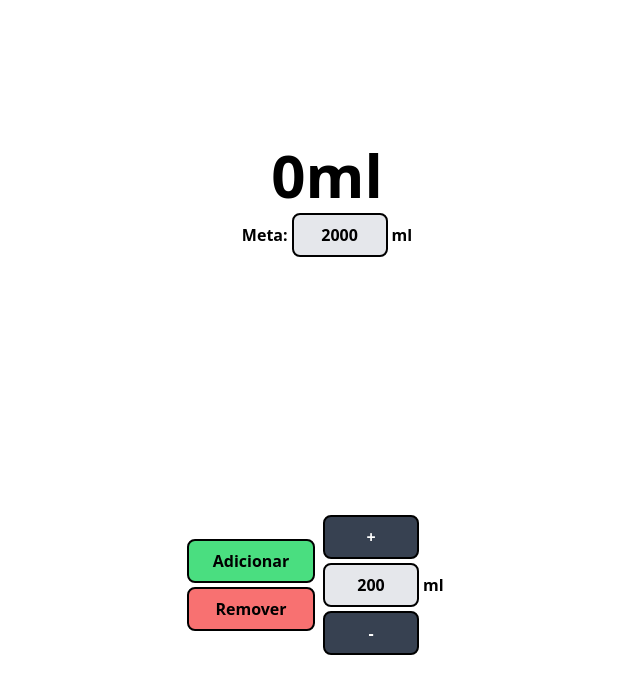
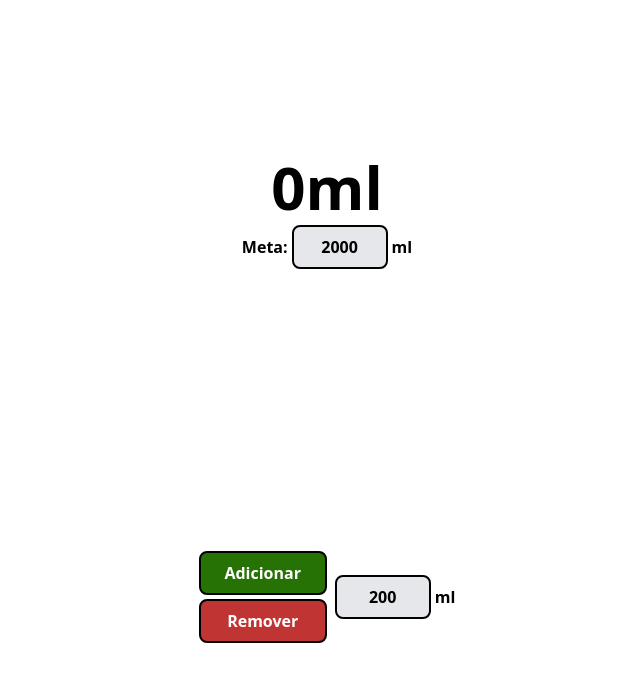
Before and after one commit to Diego-Moreira8/tome-agua, a React (Vite) app: page / in a window 1280 px wide. Shown: the top 694 px of the page, without its empty margins (313-953 px from the left). Built offline with nearby package versions, Linux system fonts and the light colour scheme.

Commit message:
feat: water-meter background

```diff
--- a/src/App.jsx
+++ b/src/App.jsx
@@ -4,6 +4,16 @@ export default function App() {
   const [consumed, setConsumed] = useState(0);
   const [target, setTarget] = useState(2000);
   const [cupSize, setCupSize] = useState(200);
+
+  const percentageCompleted = () => {
+    const result = (consumed / target) * 100;
+
+    if (result > 100) {
+      return 100;
+    } else if (result >= 0 && result <= 100) {
+      return result;
+    }
+  };
 
   const handleTargetInput = (e) => {
     setTarget(parseInt(e.target.value));
@@ -24,7 +34,7 @@ export default function App() {
 
   const decreaseCupSize = () => {
     const result = cupSize - 50;
-    if (result >= 0) setCupSize(result);
+    if (result > 0) setCupSize(result);
   };
 
   return (
@@ -50,29 +60,20 @@ export default function App() {
       <div className="flex items-center gap-2">
         <div className="flex flex-col gap-1 w-32">
           <button
-            className="px-4 py-2 border-black border-2 rounded-lg bg-green-400"
+            className="px-4 py-2 border-black border-2 rounded-lg text-white bg-[#277204]"
             type="button"
             onClick={addCup}
           >
             Adicionar
           </button>
           <button
-            className="px-4 py-2 border-black border-2 rounded-lg bg-red-400"
+            className="px-4 py-2 border-black border-2 rounded-lg text-white bg-[#c13434]"
             type="button"
             onClick={removeCup}
           >
             Remover
           </button>
         </div>
-
-        <div className="flex flex-col gap-1 w-36">
-          <button
-            className="w-24 px-4 py-2 bg-gray-700 text-white border-black border-2 rounded-lg"
-            type="button"
-            onClick={increaseCupSize}
-          >
-            +
-          </button>
 
         <div className="flex items-center gap-1">
           <input
@@ -85,16 +86,12 @@ export default function App() {
           />
           <p>ml</p>
         </div>
+      </div>
 
-          <button
-            className="w-24 px-4 py-2 bg-gray-700 text-white border-black border-2 rounded-lg"
-            type="button"
-            onClick={decreaseCupSize}
-          >
-            -
-          </button>
-        </div>
-      </div>
+      <div
+        className="fixed bottom-0 w-dvw bg-gradient-to-b from-[#4396f4] to-[#74a7e3] -z-10"
+        style={{ height: `${percentageCompleted()}dvh` }}
+      ></div>
     </div>
   );
 }
```
Lines whose indentation alone changed are shown as unchanged.
